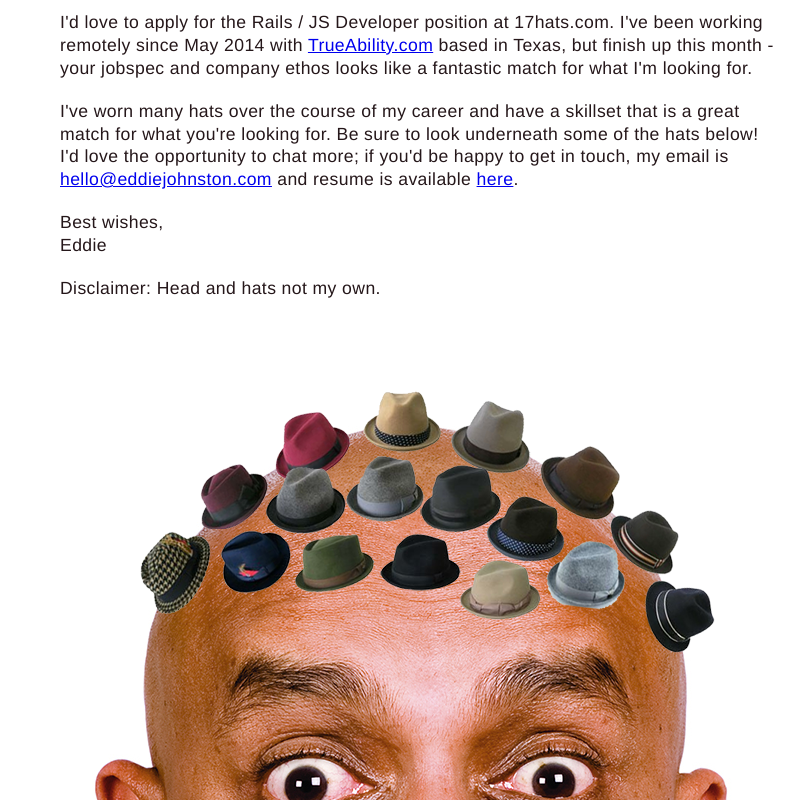
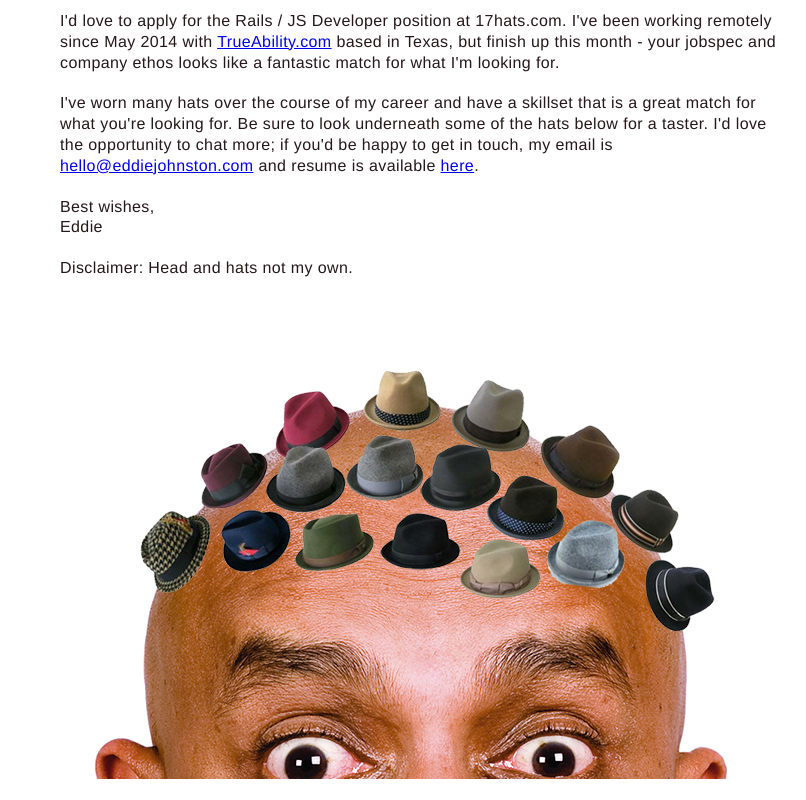
Before and after one commit to eddiej/hats, a plain HTML site: page index.html in a window 1280 px wide. Shown: the part 82-882 px from the top of the page, without its empty margins (220-1026 px from the left). After the commit the page ends 861 px from the top, so only its background shows below. Drawn offline with nearby package versions, Linux system fonts and the light colour scheme.

Commit message:
updated copy a little

```diff
--- a/css/styles.css
+++ b/css/styles.css
@@ -85,7 +85,7 @@ p{
   font-weight:300;
   color: #25171A;
   margin-bottom:20px;
-  font-size:1.1em;
+  font-size:1em;
   line-height:1.3em;
   /*font-family:arial;*/
   letter-spacing: 0.4px;
--- a/index.html
+++ b/index.html
@@ -14,7 +14,7 @@
         I've been working remotely since May 2014 with <a href='http://trueability.com'>TrueAbility.com</a> based in Texas, but finish up this month - your jobspec and company ethos looks like a fantastic match for what I'm looking for.
       </p>
       <p>
-        I've worn many hats over the course of my career and have a skillset that is a great match for what you're looking for. Be sure to look underneath some of the hats below! I'd love the opportunity to chat more; if you'd be happy to get in touch, my email is <a href='mailto:hello@eddiejohnston.com'>hello@eddiejohnston.com</a> and resume is available <a href='https://drive.google.com/open?id=0BzkzsdF4K8_BZkhtSjJ5TURUdkk'>here<a/>.
+        I've worn many hats over the course of my career and have a skillset that is a great match for what you're looking for. Be sure to look underneath some of the hats below for a taster. I'd love the opportunity to chat more; if you'd be happy to get in touch, my email is <a href='mailto:hello@eddiejohnston.com' target='_blank'>hello@eddiejohnston.com</a> and resume is available <a href='https://drive.google.com/open?id=0BzkzsdF4K8_BZkhtSjJ5TURUdkk' target='_blank'>here<a/>.
       </p>
 
       <p>Best wishes,<br />Eddie</p>
@@ -108,7 +108,7 @@
       (i[r].q=i[r].q||[]).push(arguments)},i[r].l=1*new Date();a=s.createElement(o),
       m=s.getElementsByTagName(o)[0];a.async=1;a.src=g;m.parentNode.insertBefore(a,m)
       })(window,document,'script','//www.google-analytics.com/analytics.js','ga');
-      ga('create', 'UA-10720862-2', 'auto');
+      ga('create', 'SSUA-10720862-2', 'auto');
       ga('send', 'pageview');
     </script>
 
```
